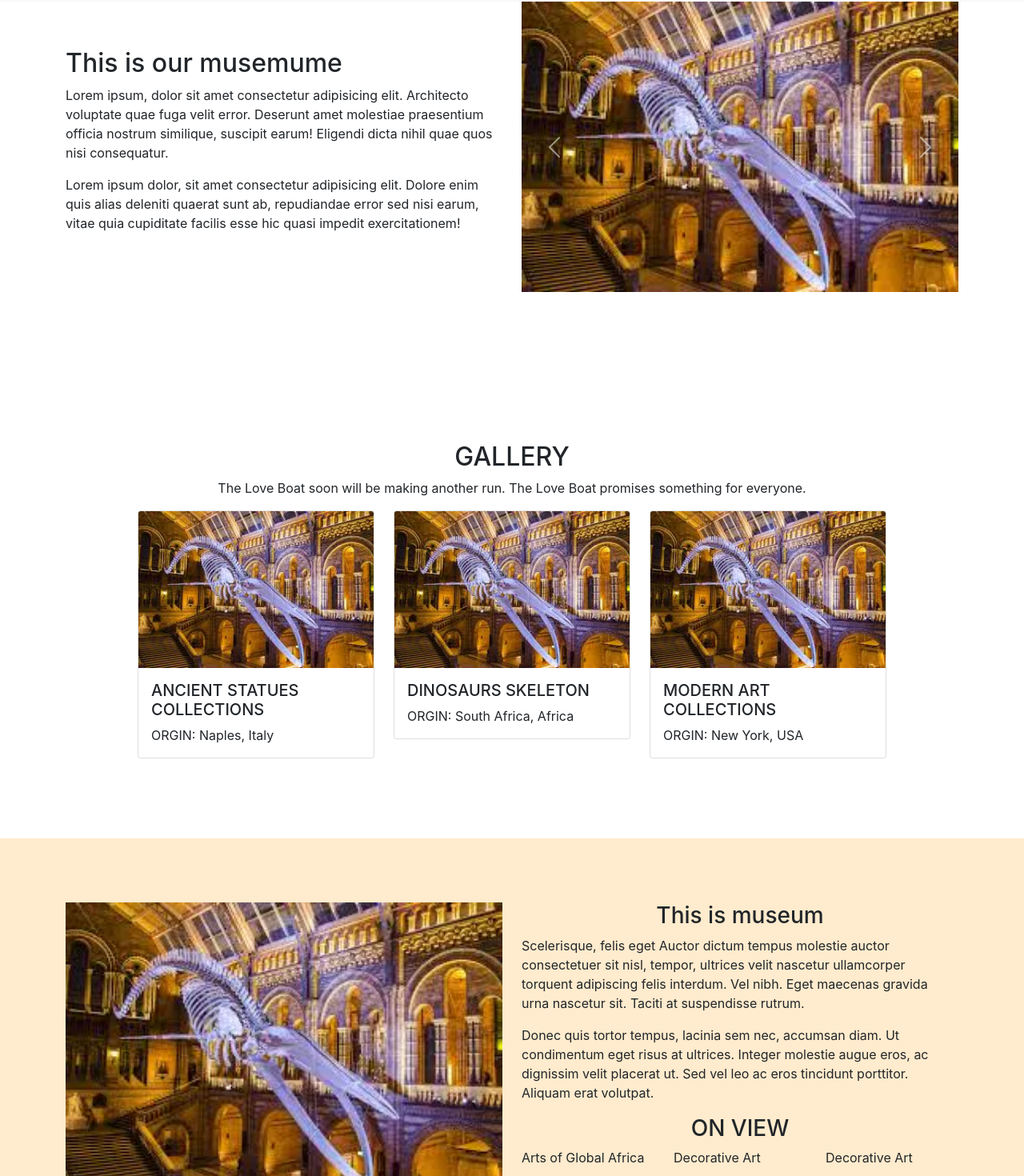
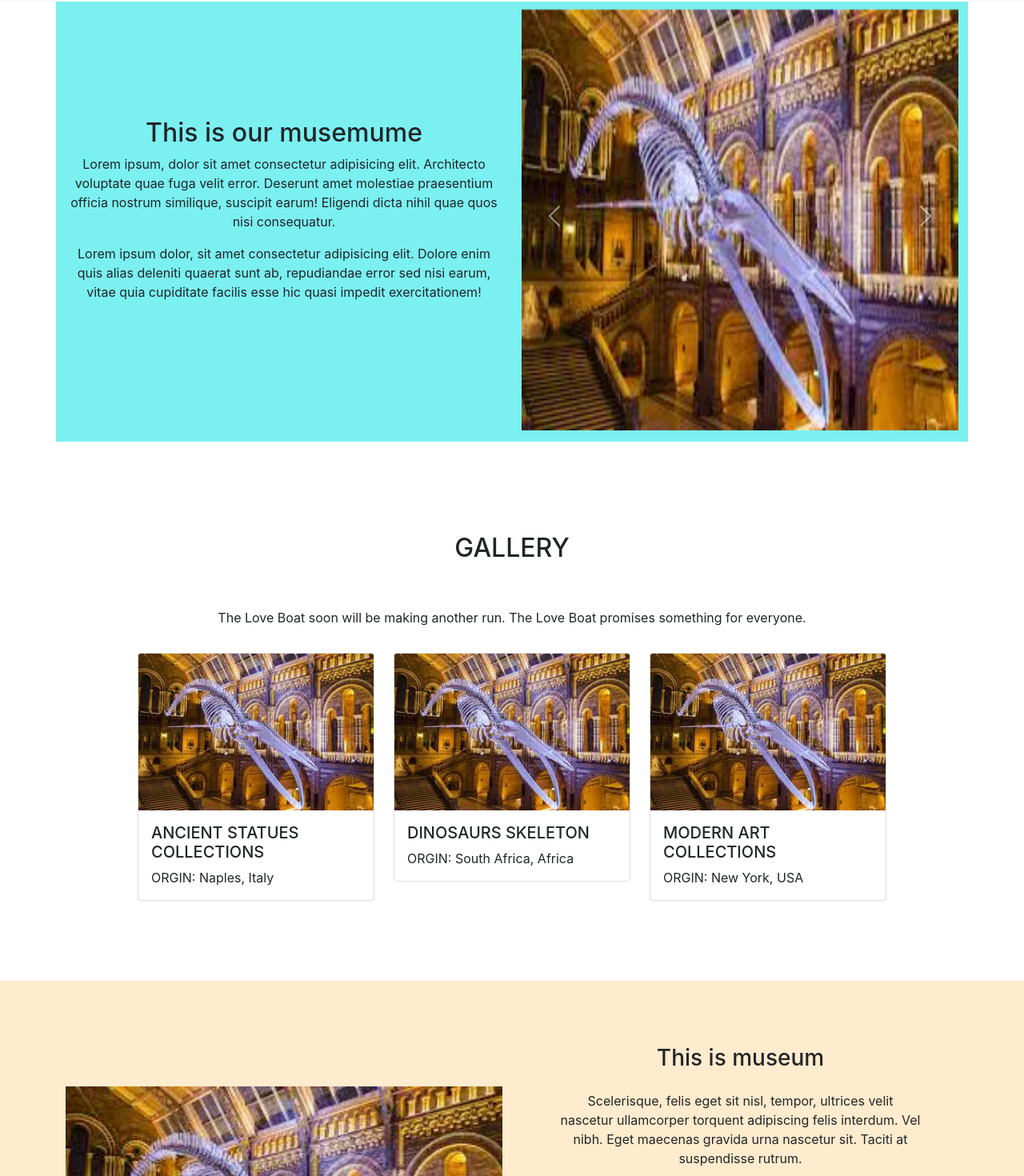
Before and after one commit to Swapno5896/Amazing-Museums-UI, a React (Create React App) app: page / in a window 1280 px wide. Shown: the part 54-1524 px from the top of the page at 80% size. Built offline with nearby package versions, Linux system fonts and the light colour scheme.

Commit message:
half home page is done

```diff
--- /dev/null
+++ b/src/components/Home/SmallGllery/SmallGllery.css
@@ -0,0 +1,3 @@
+.small-gallary-container {
+  margin-top: 114px;
+}
--- a/src/components/Home/SmallGllery/SmallGllery.tsx
+++ b/src/components/Home/SmallGllery/SmallGllery.tsx
@@ -1,4 +1,5 @@
 import React from 'react';
+import './SmallGllery.css'
 import img1 from '../../../images/m-1.png'
 import SmallGlleryCard from '../SmallGlleryCard/SmallGlleryCard';
 const SmallGllery = () => {
@@ -8,9 +9,9 @@ const SmallGllery = () => {
         { img: img1, title: `MODERN ART COLLECTIONS`, location: `ORGIN: New York, USA` },
     ]
     return (
-        <div>
-            <h2 className='text-center'>GALLERY</h2>
-            <p className="text-center">The Love Boat soon will be making another run. The Love Boat promises something for everyone.</p>
+        <div className='small-gallary-container'>
+            <h2 className='text-center pb-5'>GALLERY</h2>
+            <p className="text-center pb-3">The Love Boat soon will be making another run. The Love Boat promises something for everyone.</p>
             <div className="d-flex justify-content-center">
                 <div className="row w-75">
                     {
--- /dev/null
+++ b/src/components/Home/SmallHistory/SmallHistory.css
@@ -0,0 +1,4 @@
+.small-history-img {
+  width: 100%;
+  padding-top: 52px;
+}
--- a/src/components/Home/SmallHistory/SmallHistory.tsx
+++ b/src/components/Home/SmallHistory/SmallHistory.tsx
@@ -1,21 +1,22 @@
 import React from 'react';
+import './SmallHistory.css'
 import img1 from '../../../images/m-1.png'
 const SmallHistory = () => {
     return (
         <div style={{ backgroundColor: 'blanchedalmond', padding: '80px 0px', margin: '100px 0px' }}>
             <div className="container" >
-                <div className="row">
+                <div className="row ">
                     <div className="col-md-6">
-                        <img style={{ width: '100%' }} src={img1} alt="" />
+                        <img className='small-history-img' src={img1} alt="" />
                     </div>
-                    <div className="col-md-6" >
-                        <h3 className='text-center'>This is museum</h3>
-                        <p>Scelerisque, felis eget Auctor dictum tempus molestie auctor consectetuer sit nisl, tempor, ultrices velit nascetur ullamcorper torquent adipiscing felis interdum. Vel nibh. Eget maecenas gravida urna nascetur sit. Taciti at suspendisse rutrum.</p>
-                        <p>Donec quis tortor tempus, lacinia sem nec, accumsan diam. Ut condimentum eget risus at ultrices. Integer molestie augue eros, ac dignissim velit placerat ut. Sed vel leo ac eros tincidunt porttitor. Aliquam erat volutpat.</p>
+                    <div className="col-md-5 ms-5" >
+                        <h3 className='text-center pb-3'>This is museum</h3>
+                        <p className='text-center'>Scelerisque, felis eget sit nisl, tempor, ultrices velit nascetur ullamcorper torquent adipiscing felis interdum. Vel nibh. Eget maecenas gravida urna nascetur sit. Taciti at suspendisse rutrum.</p>
+                        <p className='text-center'>Donec quis tortor eget risus at ultrices. Integer molestie augue eros, ac dignissim velit placerat ut. Sed vel leo ac eros tincidunt porttitor. Aliquam erat volutpat.</p>
 
-                        <h3 className='text-center'>ON VIEW</h3>
-                        <div className="row">
-                            <div className="col-md-4">
+                        <h3 className='text-center pb-3'>ON VIEW</h3>
+                        <div className="row  ms-5">
+                            <div className="col-md-4 ">
 
                                 <p> Arts of Global Africa</p>
 
@@ -37,7 +38,7 @@ const SmallHistory = () => {
 
                                 <p>Kings of History</p>
 
-                                <p>German Arts</p>
+                                {/* <p>German Arts</p> */}
                             </div>
                             <div className="col-md-4">
 
@@ -49,7 +50,7 @@ const SmallHistory = () => {
 
                                 <p>Kings of History</p>
 
-                                <p>German Arts</p>
+                                {/* <p>German Arts</p> */}
                             </div>
                         </div>
                     </div>
--- /dev/null
+++ b/src/components/Home/TopBanner/TopBanner.css
@@ -0,0 +1,7 @@
+.top-banner-container {
+  background-color: rgb(123, 240, 240);
+}
+.carousel-item img {
+  height: 536px;
+  padding-top: 10px;
+}
--- a/src/components/Home/TopBanner/TopBanner.js
+++ b/src/components/Home/TopBanner/TopBanner.js
@@ -2,20 +2,21 @@ import React from "react";
 import img1 from "../../../images/m-1.png";
 import img2 from "../../../images/m-2.png";
 import img3 from "../../../images/m-m.png";
+import "./TopBanner.css";
 const TopBanner = () => {
   return (
-    <div className="container" style={{ height: "550px" }}>
+    <div className="container top-banner-container" style={{ height: "550px" }}>
       <div className="row">
         <div className="col-md-6 d-flex align-items-center">
           <div>
-            <h2>This is our musemume</h2>
-            <p>
+            <h2 className="text-center">This is our musemume</h2>
+            <p className="text-center">
               Lorem ipsum, dolor sit amet consectetur adipisicing elit.
               Architecto voluptate quae fuga velit error. Deserunt amet
               molestiae praesentium officia nostrum similique, suscipit earum!
               Eligendi dicta nihil quae quos nisi consequatur.
             </p>
-            <p>
+            <p className="text-center">
               Lorem ipsum dolor, sit amet consectetur adipisicing elit. Dolore
               enim quis alias deleniti quaerat sunt ab, repudiandae error sed
               nisi earum, vitae quia cupiditate facilis esse hic quasi impedit
@@ -30,13 +31,13 @@ const TopBanner = () => {
             data-bs-ride="carousel"
           >
             <div className="carousel-inner">
-              <div className="carousel-item active" data-bs-interval="10000">
+              <div className="carousel-item active" data-bs-interval="2000">
                 <img src={img1} className="d-block w-100" alt="..." />
               </div>
-              <div className="carousel-item" data-bs-interval="2000">
+              <div className="carousel-item" data-bs-interval="1000">
                 <img src={img2} className="d-block w-100" alt="..." />
               </div>
-              <div className="carousel-item">
+              <div className="carousel-item" data-bs-interval="2000">
                 <img src={img3} className="d-block w-100" alt="..." />
               </div>
             </div>
```
